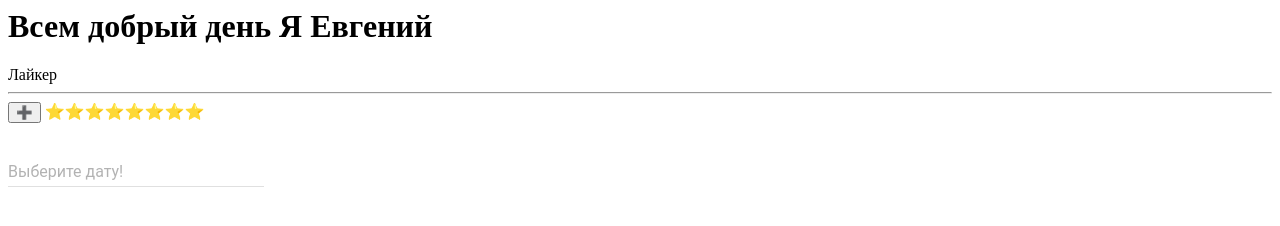
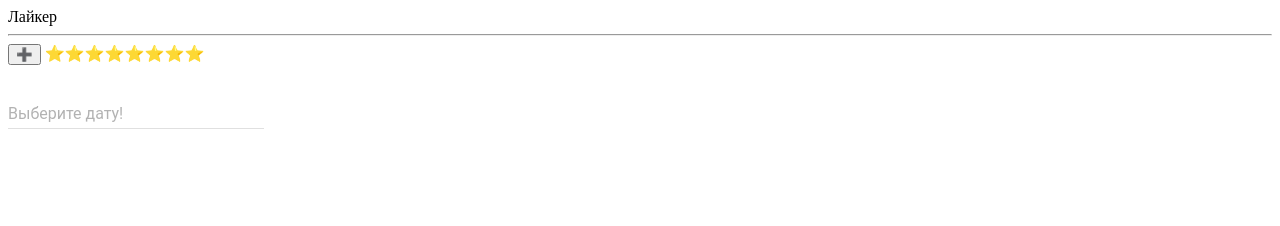
Before and after one commit to Sukhacheva/starsanddays, a plain HTML site: page index.html in a window 1280 px wide. Drawn offline with Linux system fonts and the light colour scheme.

Commit message:
Update index.html

```diff
--- a/index.html
+++ b/index.html
@@ -1,3 +1,2 @@
-<h1>Всем добрый день Я Евгений</h1>
 <div class="cont"></div>
 <script src="main.js"></script>
```
